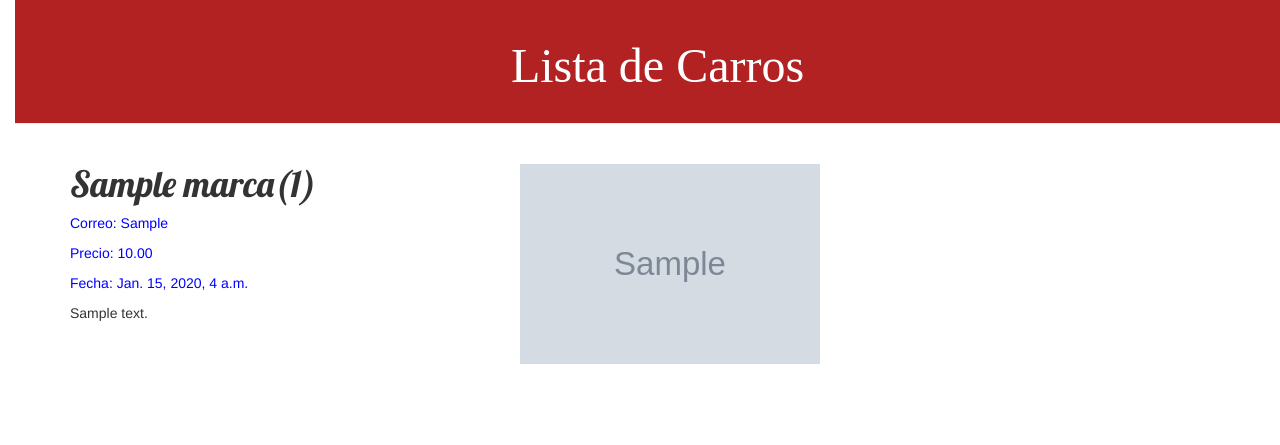
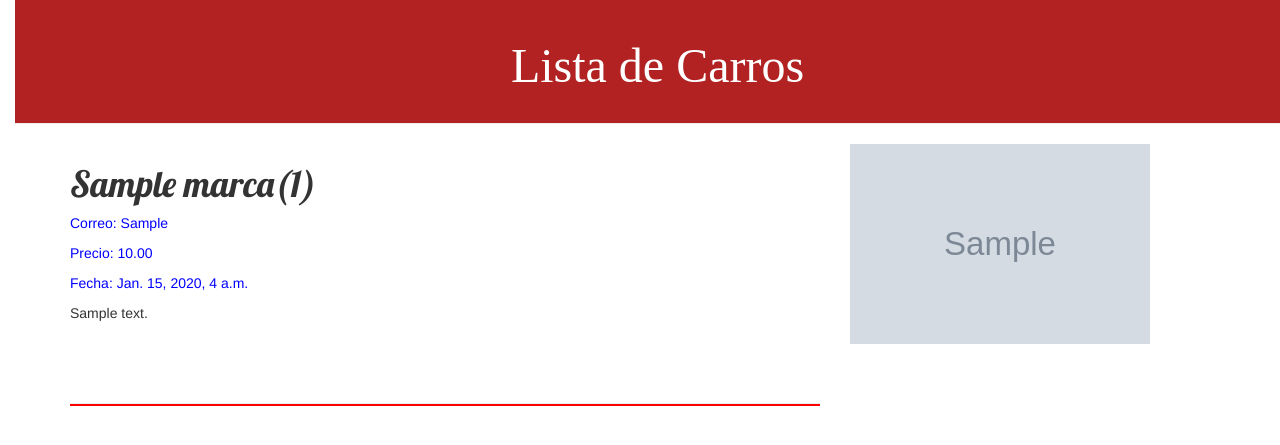
Before and after one commit to osrodolfo/my-garage, a Django app: template garage/templates/garage/Listar_carros.html in a window 1280 px wide. Shown: the top 445 px of the page. Run offline with Django 3.2, Linux system fonts and the light colour scheme; the template is opened without the code that fills it: values that come from a table or form of the project are taken from there, others are empty; tables that the repository leaves empty hold one stand-in row (values such as "Sample post"); grey boxes marked "Sample" are stand-in pictures; some libraries are stand-ins or nearby versions.

Commit message:
Mejorando mi CSS

```diff
--- a/garage/static/css/estilo.css
+++ b/garage/static/css/estilo.css
@@ -5,6 +5,15 @@ h1 a {
 
 body {
         padding-left: 15px;
+    }
+
+hr {
+  background-color: Red;
+  height: 2px;
+}
+
+p {
+  text-align: justify;
 }
 
 .page-header {
@@ -50,7 +59,7 @@ body {
 }
 
 .post {
-        margin-bottom: 70px;
+    margin-bottom: 80px;
 }
 
 .post h1 a, .post h1 a:visited {
--- a/garage/templates/garage/Listar_carros.html
+++ b/garage/templates/garage/Listar_carros.html
@@ -13,12 +13,9 @@
         </div>
         <div class="content container">
               <div class="row">
+                  {% for d in dato %}
                       <div class="col-md-8">
-                  {% for d in dato %}
                       <div class="post">
-                          <div class="parte2">
-                          <img src="{% static d.imagen %}" style="width:300px;height:200px">
-                          </div>
                       <h1>{{ d.marca }}({{ d.modelo }})</h1>
                       <div class="info">
                       <p>Correo: {{ d.correo }}</p>
@@ -27,8 +24,14 @@
                       </div>
                       <p>{{ d.descripcion|linebreaks }}</p>
                       </div>
+                      <hr/>
+                      </div>
+                      <div class="col-md-4">
+                      <div class="post">
+                      <img src="{% static d.imagen %}" style="width:300px;height:200px">
+                      </div>
+                      </div>
                   {% endfor %}
-                </div>
               </div>
         </div>
     </body>
```
Lines whose indentation alone changed are shown as unchanged.
